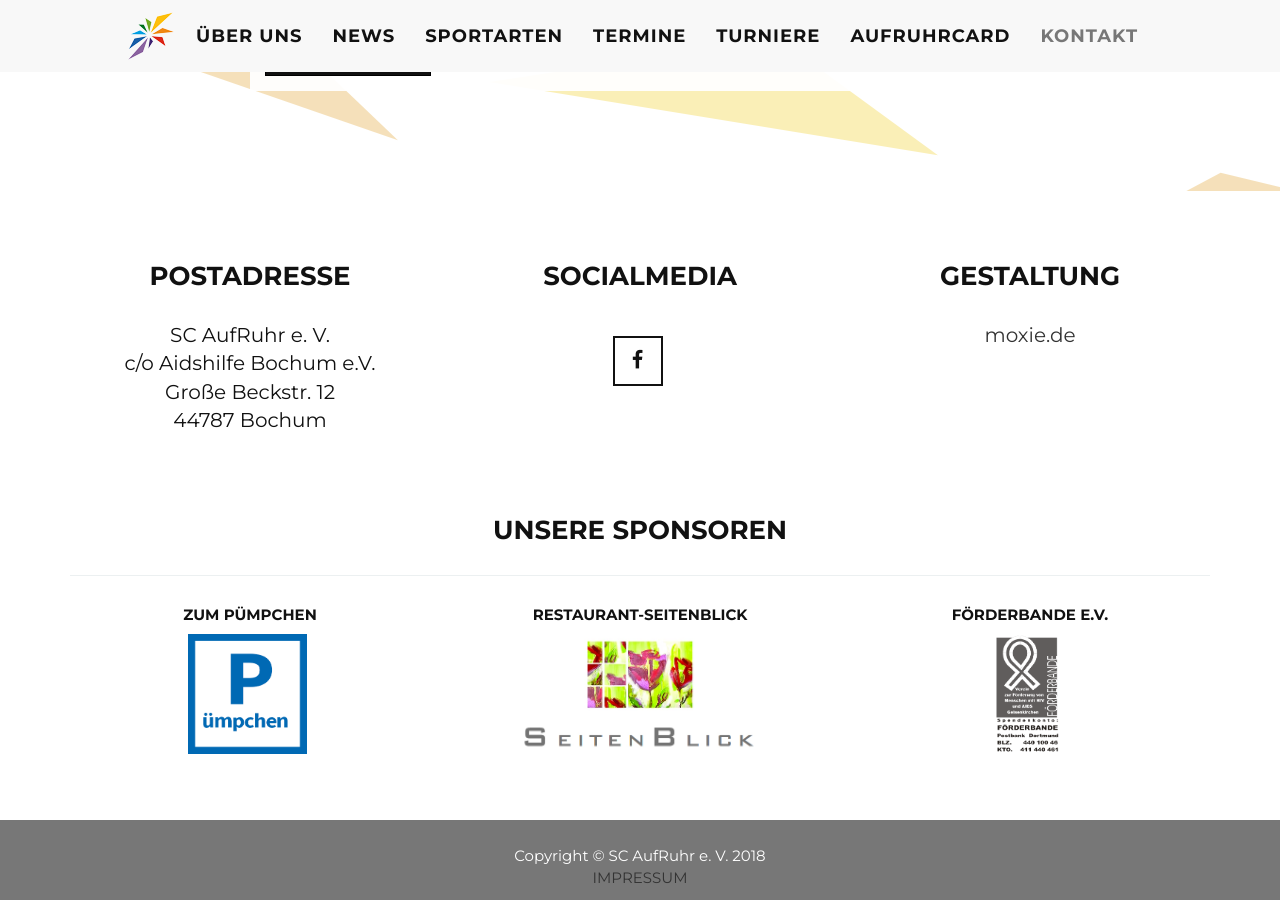
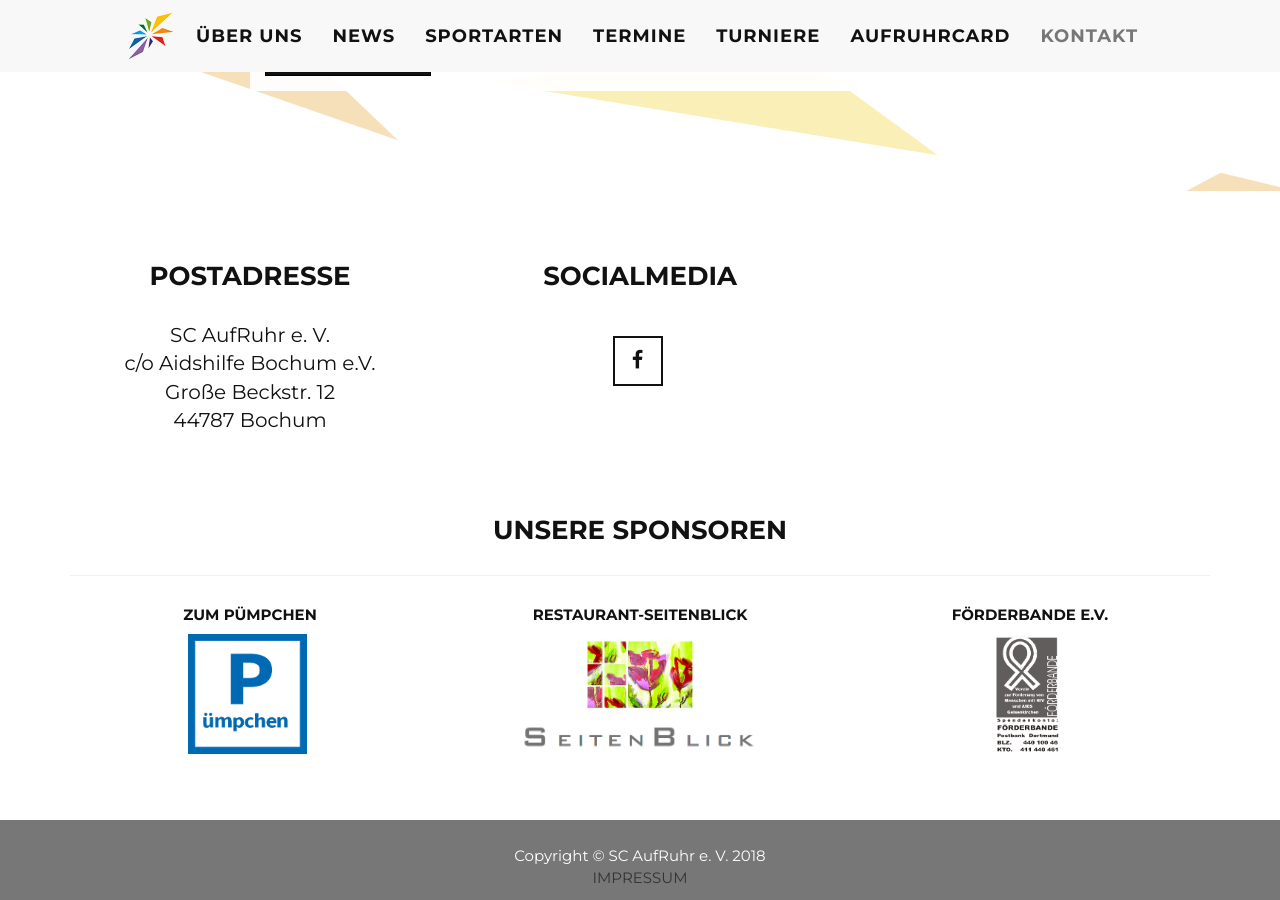
Before and after one commit to scarweb/scarweb.github.io, a Jekyll site: the page built from index.html, in a window 1280 px wide and 900 px high, scrolled down 5682 px. Built offline with Jekyll 4.4.1, drawn with Linux system fonts in a browser that asks for light colours.

Commit message:
Update footer.html

```diff
--- a/_includes/footer.html
+++ b/_includes/footer.html
@@ -23,11 +23,7 @@
                         {% endfor %}
                     </ul>
                 </div>
-                <div class="footer-col col-md-4">
-                    <h3>{{ site.footer.credits }}</h3>
-                    <p>{{ site.credits }}</p>
-                </div>
-            </div>
+             </div>
         </div>
         <div class="container">
             <!-- sponsoren -->
```
